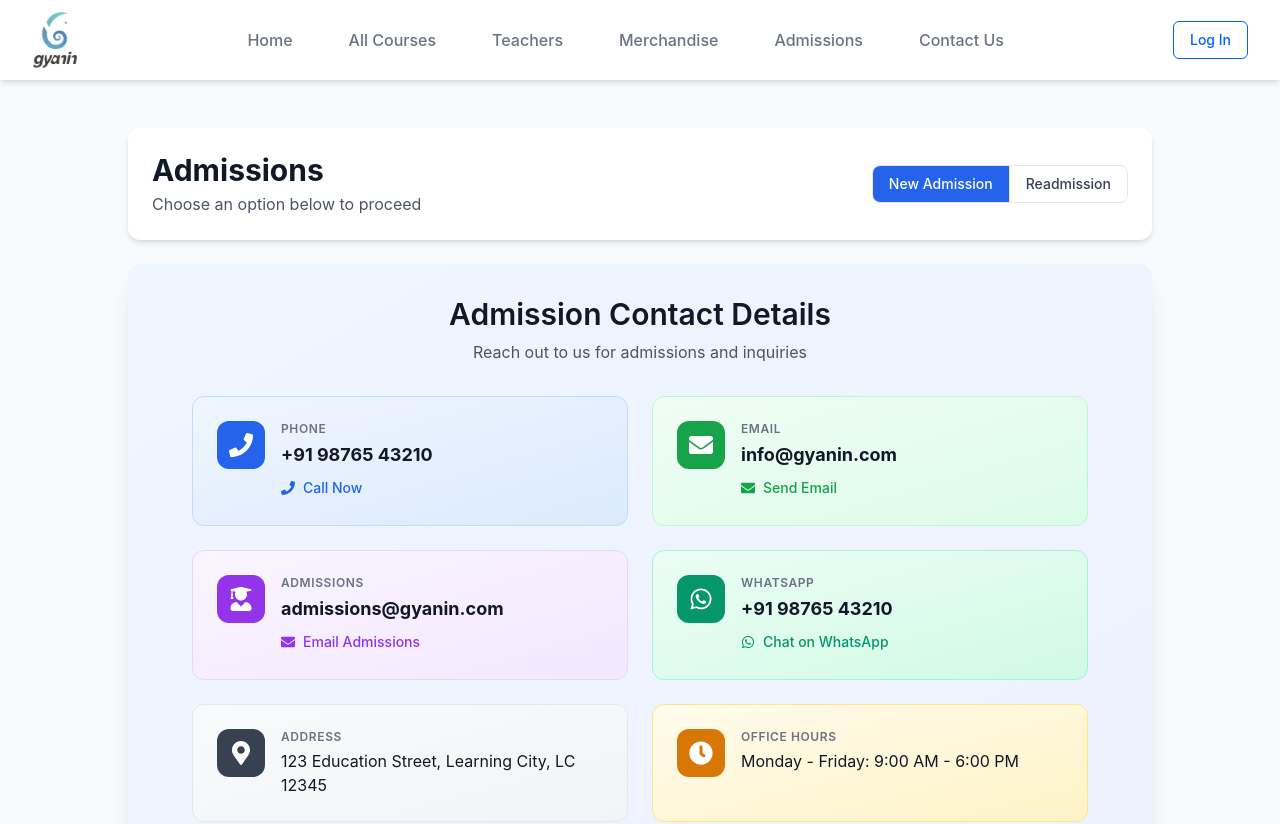
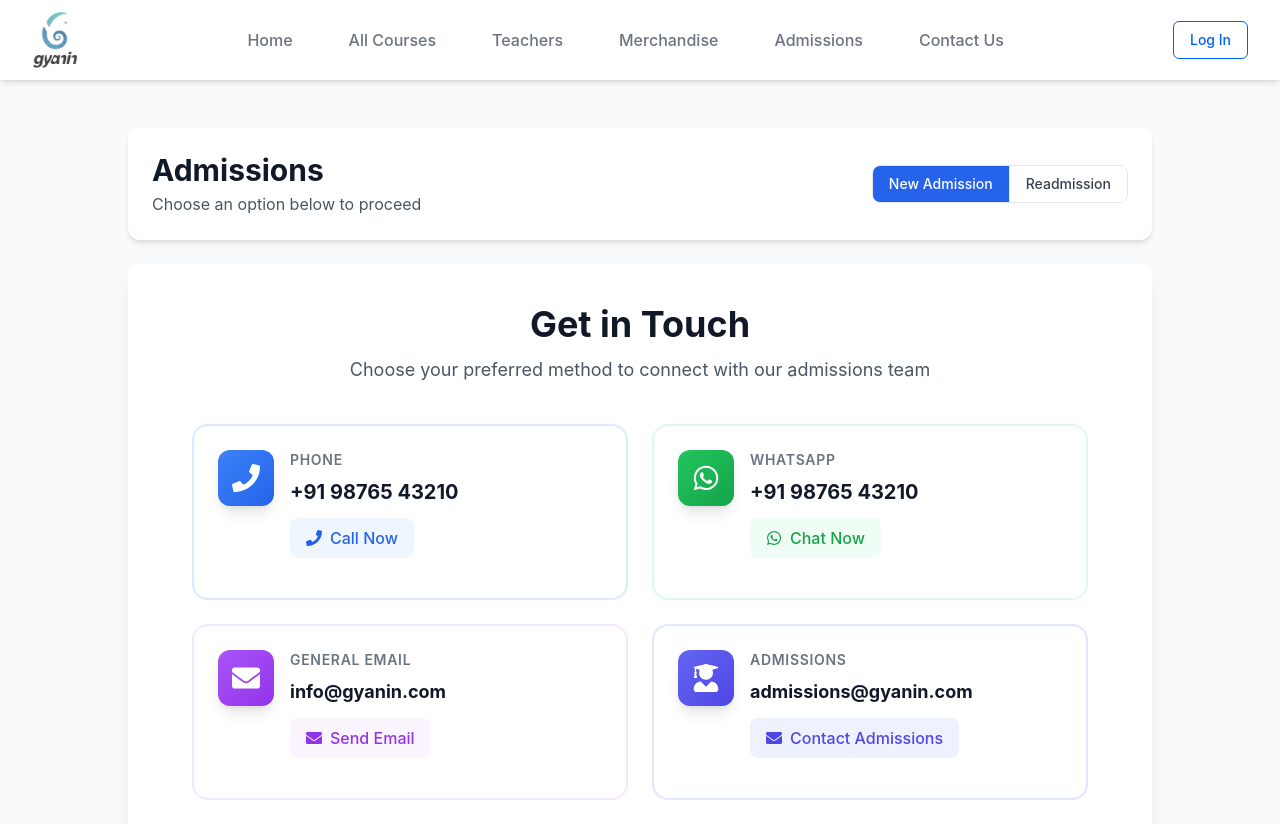
Before and after one commit to Sahil-047/GyanIn, a React (Vite) app in the folder frontend/: page /admission in a window 1280 px wide. Shown: the top 824 px of the page. Built offline with nearby package versions, Linux system fonts and the light colour scheme; what @edgestore/react would draw is missing.

Commit message:
99.8% done

```diff
--- a/frontend/src/pages/public/Admissions.jsx
+++ b/frontend/src/pages/public/Admissions.jsx
@@ -49,100 +49,75 @@ const Admissions = ({ defaultView = 'admission' }) => {
         {/* Content */}
         <div className="bg-white shadow-xl rounded-lg sm:rounded-xl overflow-hidden">
           {activeView === 'admission' ? (
-            <div className="p-4 sm:p-6 md:p-8 bg-gradient-to-br from-blue-50 to-indigo-50">
+            <div className="p-6 sm:p-8 md:p-10">
               <div className="max-w-4xl mx-auto">
-                <div className="text-center mb-6 sm:mb-8">
-                  <h2 className="text-xl sm:text-2xl md:text-3xl font-semibold text-gray-900">Admission Contact Details</h2>
-                  <p className="text-gray-600 text-sm sm:text-base mt-2">Reach out to us for admissions and inquiries</p>
+                <div className="text-center mb-8 sm:mb-10">
+                  <h2 className="text-2xl sm:text-3xl md:text-4xl font-bold text-gray-900 mb-3">Get in Touch</h2>
+                  <p className="text-gray-600 text-base sm:text-lg">Choose your preferred method to connect with our admissions team</p>
                 </div>
 
-                <div className="grid grid-cols-1 sm:grid-cols-2 gap-4 sm:gap-6 mb-4 sm:mb-6">
-                  <div className="bg-gradient-to-br from-blue-50 to-blue-100 p-4 sm:p-5 md:p-6 rounded-lg sm:rounded-xl border border-blue-200">
-                    <div className="flex items-start gap-3 sm:gap-4">
-                      <div className="flex-shrink-0 w-10 h-10 sm:w-12 sm:h-12 bg-blue-600 rounded-lg sm:rounded-xl flex items-center justify-center">
-                        <FaPhone className="w-5 h-5 sm:w-6 sm:h-6 text-white" />
+                {/* Primary Contact Cards */}
+                <div className="grid grid-cols-1 md:grid-cols-2 gap-4 sm:gap-6 mb-6">
+                  <div className="group bg-white border-2 border-blue-100 rounded-2xl p-6 hover:border-blue-300 hover:shadow-xl transition-all duration-300">
+                    <div className="flex items-start gap-4 mb-4">
+                      <div className="flex-shrink-0 w-14 h-14 bg-gradient-to-br from-blue-500 to-blue-600 rounded-xl flex items-center justify-center shadow-lg group-hover:scale-110 transition-transform">
+                        <FaPhone className="w-7 h-7 text-white" />
                       </div>
                       <div className="flex-1 min-w-0">
-                        <h3 className="text-xs font-semibold text-gray-500 uppercase tracking-wider mb-1">Phone</h3>
-                        <p className="text-base sm:text-lg font-bold text-gray-900 mb-2 break-all">{contactDetails.phone}</p>
-                        <a href={`tel:${contactDetails.phone}`} className="inline-flex items-center text-blue-600 hover:text-blue-700 font-medium text-xs sm:text-sm">
-                          <FaPhone className="w-3 h-3 sm:w-3.5 sm:h-3.5 mr-1.5 sm:mr-2" />
+                        <h3 className="text-sm font-semibold text-gray-500 uppercase tracking-wider mb-2">Phone</h3>
+                        <p className="text-xl font-bold text-gray-900 break-all mb-3">{contactDetails.phone}</p>
+                        <a href={`tel:${contactDetails.phone}`} className="inline-flex items-center px-4 py-2 bg-blue-50 text-blue-600 rounded-lg font-medium hover:bg-blue-100 transition-colors">
+                          <FaPhone className="w-4 h-4 mr-2" />
                           Call Now
                         </a>
                       </div>
                     </div>
                   </div>
 
-                  <div className="bg-gradient-to-br from-green-50 to-green-100 p-4 sm:p-5 md:p-6 rounded-lg sm:rounded-xl border border-green-200">
-                    <div className="flex items-start gap-3 sm:gap-4">
-                      <div className="flex-shrink-0 w-10 h-10 sm:w-12 sm:h-12 bg-green-600 rounded-lg sm:rounded-xl flex items-center justify-center">
-                        <FaEnvelope className="w-5 h-5 sm:w-6 sm:h-6 text-white" />
+                  <div className="group bg-white border-2 border-green-100 rounded-2xl p-6 hover:border-green-300 hover:shadow-xl transition-all duration-300">
+                    <div className="flex items-start gap-4 mb-4">
+                      <div className="flex-shrink-0 w-14 h-14 bg-gradient-to-br from-green-500 to-green-600 rounded-xl flex items-center justify-center shadow-lg group-hover:scale-110 transition-transform">
+                        <FaWhatsapp className="w-7 h-7 text-white" />
                       </div>
                       <div className="flex-1 min-w-0">
-                        <h3 className="text-xs font-semibold text-gray-500 uppercase tracking-wider mb-1">Email</h3>
-                        <p className="text-base sm:text-lg font-bold text-gray-900 mb-2 break-all">{contactDetails.email}</p>
-                        <a href={`mailto:${contactDetails.email}`} className="inline-flex items-center text-green-600 hover:text-green-700 font-medium text-xs sm:text-sm">
-                          <FaEnvelope className="w-3 h-3 sm:w-3.5 sm:h-3.5 mr-1.5 sm:mr-2" />
+                        <h3 className="text-sm font-semibold text-gray-500 uppercase tracking-wider mb-2">WhatsApp</h3>
+                        <p className="text-xl font-bold text-gray-900 break-all mb-3">{contactDetails.whatsapp}</p>
+                        <a href={`https://wa.me/${contactDetails.whatsapp.replace(/\s+/g, '')}`} target="_blank" rel="noopener noreferrer" className="inline-flex items-center px-4 py-2 bg-green-50 text-green-600 rounded-lg font-medium hover:bg-green-100 transition-colors">
+                          <FaWhatsapp className="w-4 h-4 mr-2" />
+                          Chat Now
+                        </a>
+                      </div>
+                    </div>
+                  </div>
+
+                  <div className="group bg-white border-2 border-purple-100 rounded-2xl p-6 hover:border-purple-300 hover:shadow-xl transition-all duration-300">
+                    <div className="flex items-start gap-4 mb-4">
+                      <div className="flex-shrink-0 w-14 h-14 bg-gradient-to-br from-purple-500 to-purple-600 rounded-xl flex items-center justify-center shadow-lg group-hover:scale-110 transition-transform">
+                        <FaEnvelope className="w-7 h-7 text-white" />
+                      </div>
+                      <div className="flex-1 min-w-0">
+                        <h3 className="text-sm font-semibold text-gray-500 uppercase tracking-wider mb-2">General Email</h3>
+                        <p className="text-lg font-bold text-gray-900 break-all mb-3">{contactDetails.email}</p>
+                        <a href={`mailto:${contactDetails.email}`} className="inline-flex items-center px-4 py-2 bg-purple-50 text-purple-600 rounded-lg font-medium hover:bg-purple-100 transition-colors">
+                          <FaEnvelope className="w-4 h-4 mr-2" />
                           Send Email
                         </a>
                       </div>
                     </div>
                   </div>
 
-                  <div className="bg-gradient-to-br from-purple-50 to-purple-100 p-4 sm:p-5 md:p-6 rounded-lg sm:rounded-xl border border-purple-200">
-                    <div className="flex items-start gap-3 sm:gap-4">
-                      <div className="flex-shrink-0 w-10 h-10 sm:w-12 sm:h-12 bg-purple-600 rounded-lg sm:rounded-xl flex items-center justify-center">
-                        <FaUserGraduate className="w-5 h-5 sm:w-6 sm:h-6 text-white" />
+                  <div className="group bg-white border-2 border-indigo-100 rounded-2xl p-6 hover:border-indigo-300 hover:shadow-xl transition-all duration-300">
+                    <div className="flex items-start gap-4 mb-4">
+                      <div className="flex-shrink-0 w-14 h-14 bg-gradient-to-br from-indigo-500 to-indigo-600 rounded-xl flex items-center justify-center shadow-lg group-hover:scale-110 transition-transform">
+                        <FaUserGraduate className="w-7 h-7 text-white" />
                       </div>
                       <div className="flex-1 min-w-0">
-                        <h3 className="text-xs font-semibold text-gray-500 uppercase tracking-wider mb-1">Admissions</h3>
-                        <p className="text-base sm:text-lg font-bold text-gray-900 mb-2 break-all">{contactDetails.emailAdmissions}</p>
-                        <a href={`mailto:${contactDetails.emailAdmissions}`} className="inline-flex items-center text-purple-600 hover:text-purple-700 font-medium text-xs sm:text-sm">
-                          <FaEnvelope className="w-3 h-3 sm:w-3.5 sm:h-3.5 mr-1.5 sm:mr-2" />
-                          Email Admissions
+                        <h3 className="text-sm font-semibold text-gray-500 uppercase tracking-wider mb-2">Admissions</h3>
+                        <p className="text-lg font-bold text-gray-900 break-all mb-3">{contactDetails.emailAdmissions}</p>
+                        <a href={`mailto:${contactDetails.emailAdmissions}`} className="inline-flex items-center px-4 py-2 bg-indigo-50 text-indigo-600 rounded-lg font-medium hover:bg-indigo-100 transition-colors">
+                          <FaEnvelope className="w-4 h-4 mr-2" />
+                          Contact Admissions
                         </a>
-                      </div>
-                    </div>
-                  </div>
-
-                  <div className="bg-gradient-to-br from-emerald-50 to-emerald-100 p-4 sm:p-5 md:p-6 rounded-lg sm:rounded-xl border border-emerald-200">
-                    <div className="flex items-start gap-3 sm:gap-4">
-                      <div className="flex-shrink-0 w-10 h-10 sm:w-12 sm:h-12 bg-emerald-600 rounded-lg sm:rounded-xl flex items-center justify-center">
-                        <FaWhatsapp className="w-5 h-5 sm:w-6 sm:h-6 text-white" />
-                      </div>
-                      <div className="flex-1 min-w-0">
-                        <h3 className="text-xs font-semibold text-gray-500 uppercase tracking-wider mb-1">WhatsApp</h3>
-                        <p className="text-base sm:text-lg font-bold text-gray-900 mb-2 break-all">{contactDetails.whatsapp}</p>
-                        <a href={`https://wa.me/${contactDetails.whatsapp.replace(/\s+/g, '')}`} target="_blank" rel="noopener noreferrer" className="inline-flex items-center text-emerald-600 hover:text-emerald-700 font-medium text-xs sm:text-sm">
-                          <FaWhatsapp className="w-3 h-3 sm:w-3.5 sm:h-3.5 mr-1.5 sm:mr-2" />
-                          Chat on WhatsApp
-                        </a>
-                      </div>
-                    </div>
-                  </div>
-                </div>
-
-                <div className="grid grid-cols-1 sm:grid-cols-2 gap-4 sm:gap-6">
-                  <div className="bg-gradient-to-br from-gray-50 to-gray-100 p-4 sm:p-5 md:p-6 rounded-lg sm:rounded-xl border border-gray-200">
-                    <div className="flex items-start gap-3 sm:gap-4">
-                      <div className="flex-shrink-0 w-10 h-10 sm:w-12 sm:h-12 bg-gray-700 rounded-lg sm:rounded-xl flex items-center justify-center">
-                        <FaMapMarkerAlt className="w-5 h-5 sm:w-6 sm:h-6 text-white" />
-                      </div>
-                      <div className="flex-1 min-w-0">
-                        <h3 className="text-xs font-semibold text-gray-500 uppercase tracking-wider mb-1">Address</h3>
-                        <p className="text-sm sm:text-base text-gray-900">{contactDetails.address}</p>
-                      </div>
-                    </div>
-                  </div>
-
-                  <div className="bg-gradient-to-br from-amber-50 to-amber-100 p-4 sm:p-5 md:p-6 rounded-lg sm:rounded-xl border border-amber-200">
-                    <div className="flex items-start gap-3 sm:gap-4">
-                      <div className="flex-shrink-0 w-10 h-10 sm:w-12 sm:h-12 bg-amber-600 rounded-lg sm:rounded-xl flex items-center justify-center">
-                        <FaClock className="w-5 h-5 sm:w-6 sm:h-6 text-white" />
-                      </div>
-                      <div className="flex-1 min-w-0">
-                        <h3 className="text-xs font-semibold text-gray-500 uppercase tracking-wider mb-1">Office Hours</h3>
-                        <p className="text-sm sm:text-base text-gray-900">{contactDetails.officeHours}</p>
                       </div>
                     </div>
                   </div>
--- a/frontend/src/pages/public/Courses.jsx
+++ b/frontend/src/pages/public/Courses.jsx
@@ -168,9 +168,9 @@ const Courses = () => {
                     className="bg-gray-100 rounded-xl sm:rounded-2xl shadow-md sm:shadow-lg hover:shadow-xl transition-all duration-300 transform hover:scale-105 overflow-hidden"
                   >
                     {/* Course Image */}
-                    <div className="relative h-40 sm:h-44 md:h-48 overflow-hidden">
+                    <div className="relative h-40 sm:h-44 md:h-48 overflow-hidden bg-gray-200">
                       <img
-                        src={course.image}
+                        src={course.image || 'https://via.placeholder.com/400'}
                         alt={course.title}
                         className="w-full h-full object-cover"
                       />
```
Also changed, not shown: frontend/src/pages/admin/CMS.jsx (+51 -4 lines), frontend/src/pages/public/LandingPage.jsx (+0 -18 lines), frontend/src/pages/public/Merchandise.jsx (+141 -84 lines).
